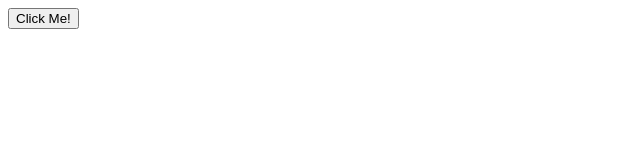
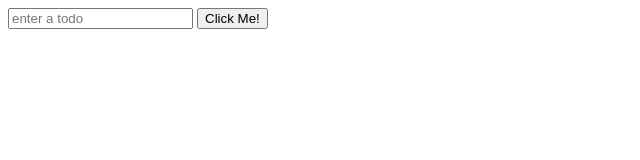
Before and after one commit to ColloKaris/masteringTypeScript, a website with bundled scripts: page miniProject/index.html in a window 1280 px wide. Both pictures are taken after a click on the button "Click Me!". Shown: the whole page, without its empty margins (0-640 px from the left). Built offline with nearby package versions, Linux system fonts and the light colour scheme.

Commit message:
Type assertions with the DOM

```diff
--- a/miniProject/index.html
+++ b/miniProject/index.html
@@ -7,6 +7,7 @@
     <title>Mini Project</title>
 </head>
 <body>
+    <input id="todoinput" type="text" placeholder="enter a todo">
     <button id="btn">Click Me!</button>
 
     <script src="dist/index.js"></script>
--- a/miniProject/src/index.ts
+++ b/miniProject/src/index.ts
@@ -1,11 +1,8 @@
-const btn = document.getElementById("btn")!;
+const btn = document.getElementById("btn")! as HTMLButtonElement;
+const input = document.getElementById("todoinput")! as HTMLInputElement;
+input
 
 btn.addEventListener("click", function() {
-    alert("CLICKED!!");
+    alert(input.value);
+    input.value = "";
 });
-
-//TYPE ASSERTIONS
-let mystery: unknown = "Hello World!!!";
-
-const numChars = (mystery as string).length
-//didn't code but will change this
```
Also changed, not shown: miniProject/dist/index.js.
